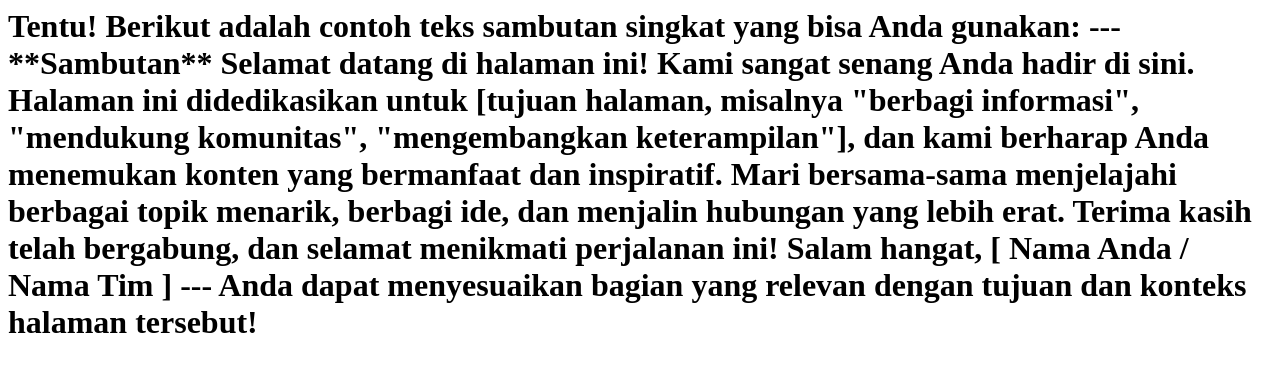
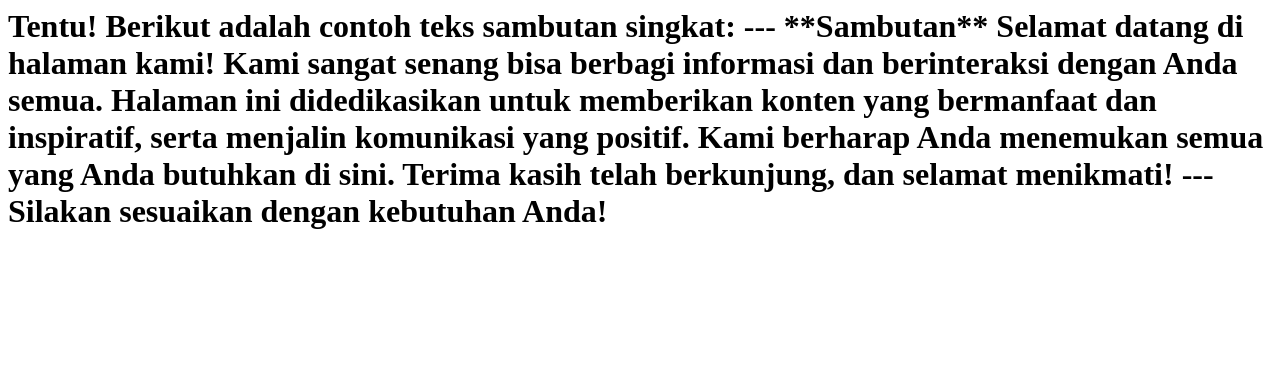
Before and after one commit to aziz-nuri/deep, a plain HTML site: page index.html in a window 1280 px wide. Drawn offline with Linux system fonts and the light colour scheme.

Commit message:
deploy: 9c9bcf14887393d552ff60cae0b21adce41b20b1

```diff
--- a/index.html
+++ b/index.html
@@ -1,19 +1,11 @@
-<h1>Tentu! Berikut adalah contoh teks sambutan singkat yang bisa Anda gunakan:
+<h1>Tentu! Berikut adalah contoh teks sambutan singkat:
 
 ---
 
 **Sambutan**
 
-Selamat datang di halaman ini!
-
-Kami sangat senang Anda hadir di sini. Halaman ini didedikasikan untuk [tujuan halaman, misalnya "berbagi informasi", "mendukung komunitas", "mengembangkan keterampilan"], dan kami berharap Anda menemukan konten yang bermanfaat dan inspiratif.
-
-Mari bersama-sama menjelajahi berbagai topik menarik, berbagi ide, dan menjalin hubungan yang lebih erat. Terima kasih telah bergabung, dan selamat menikmati perjalanan ini!
-
-Salam hangat,
-
-[ Nama Anda / Nama Tim ]
+Selamat datang di halaman kami! Kami sangat senang bisa berbagi informasi dan berinteraksi dengan Anda semua. Halaman ini didedikasikan untuk memberikan konten yang bermanfaat dan inspiratif, serta menjalin komunikasi yang positif. Kami berharap Anda menemukan semua yang Anda butuhkan di sini. Terima kasih telah berkunjung, dan selamat menikmati!
 
 ---
 
-Anda dapat menyesuaikan bagian yang relevan dengan tujuan dan konteks halaman tersebut!</h1>
+Silakan sesuaikan dengan kebutuhan Anda!</h1>
```
